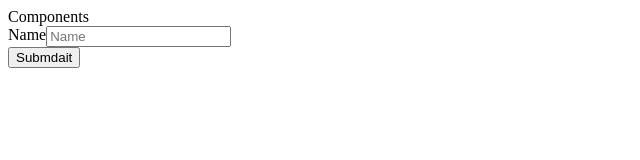
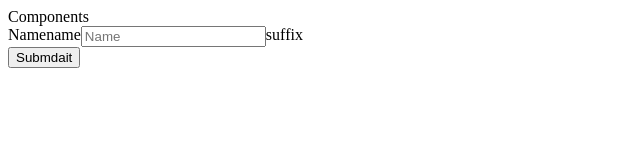
Before and after one commit to sameepmonsoon/Restaurant-management-system, a React (Vite) app: page /components in a window 1280 px wide. Shown: the top 160 px of the page, without its empty margins (0-640 px from the left). Built offline with nearby package versions, Linux system fonts and the light colour scheme.

Commit message:
some changes

```diff
--- /dev/null
+++ b/src/Components/TextField.Style.ts
@@ -0,0 +1,13 @@
+import styled from "@emotion/styled";
+
+type PropType={
+    showDisplayFlex:boolean
+}
+
+export const MainDiv=styled('div')<PropType> `
+display:${({showDisplayFlex})=>showDisplayFlex?"flex":"block"};
+`
+
+export const LabelDiv=styled('label')`
+
+`
--- a/src/Components/TextField.tsx
+++ b/src/Components/TextField.tsx
@@ -1,5 +1,6 @@
 // @ts-nocheck
 import { forwardRef } from 'react';
+import { LabelDiv, MainDiv } from './TextField.Style';
 
 type TextFieldProps = {
   name?: string;
@@ -82,10 +83,10 @@ export  const TextField = forwardRef(
     // @ts-ignore
     console.log("inside")
     return (
-      <div style={{display:"flex"}}>
-        <div error={error} theme={theme}>
+      <MainDiv showDisplayFlex={true}>
+        <LabelDiv error={error} theme={theme}>
           {labelText()}
-        </div>
+        </LabelDiv>
 
         <div style={{display:"flex"}}>
           {prefix && <div theme={theme}>{prefix}</div>}
@@ -129,7 +130,7 @@ export  const TextField = forwardRef(
             </>
           )} */}
         </div>
-      </div>
+      </MainDiv>
     );
   }
 );
--- a/src/Pages/Components.tsx
+++ b/src/Pages/Components.tsx
@@ -6,10 +6,12 @@ import * as yup from 'yup';
 export default function Components() {
     let schema = yup.object().shape({
         name: yup.string().required(),
+        email: yup.string().required(),
+
       });
 
 const {values,handleSubmit,handleChange,errors}=useFormik({
-    initialValues:{name:""},
+    initialValues:{name:"",email:""},
     onSubmit:(values)=>{
         console.log("values",values)
     },
@@ -23,7 +25,7 @@ function onSumbit(e:any){
     <>
     <div>Components</div>
     <form onSubmit={handleSubmit}>
-        <TextField name="name"  onChange={handleChange} error={errors.name} />
+        <TextField name="name"  onChange={handleChange} error={errors.name} prefix={"name"} suffix={"suffix"}/>
     <button type='submit'>Submdait</button>
     </form>
     </>
```
Also changed, not shown: 2 other files (tests, documents, lock files or other folders).
